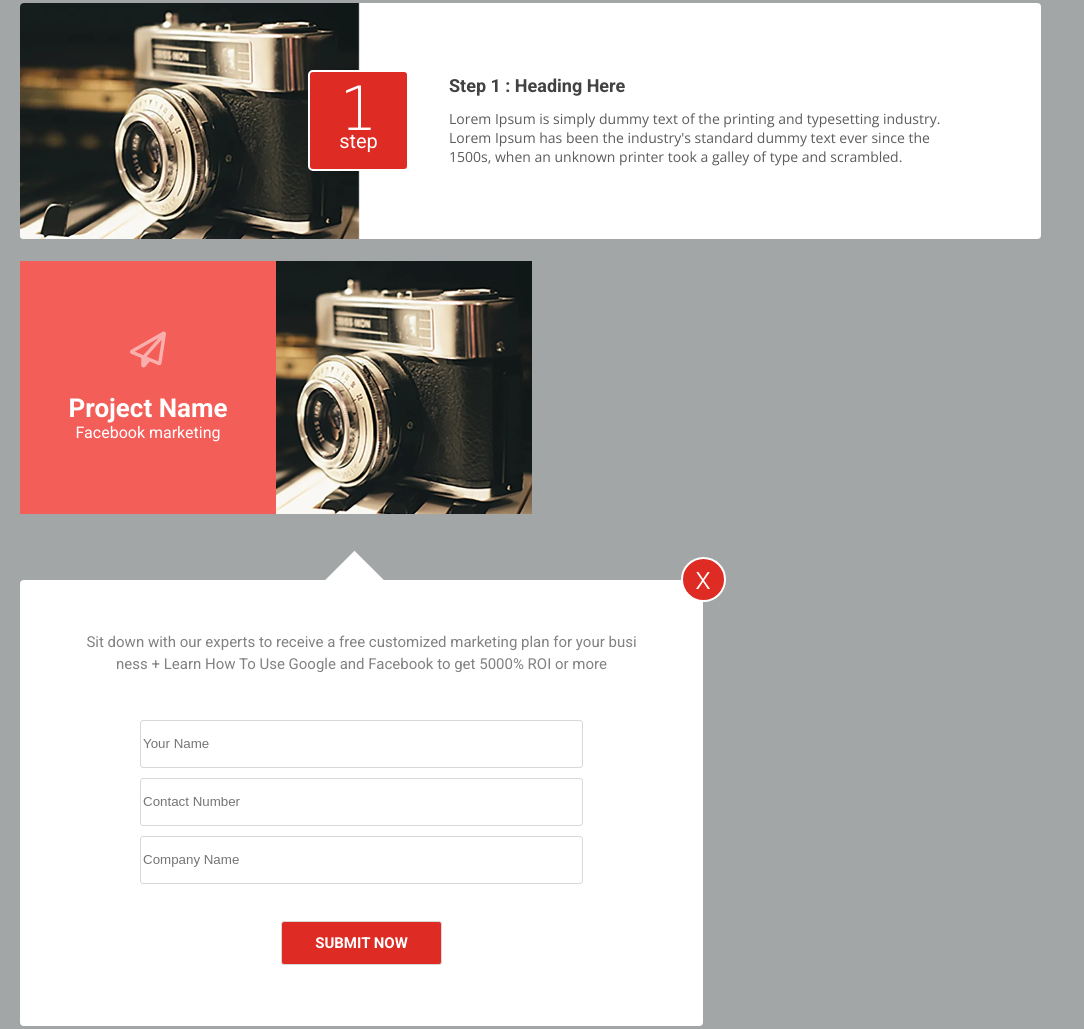
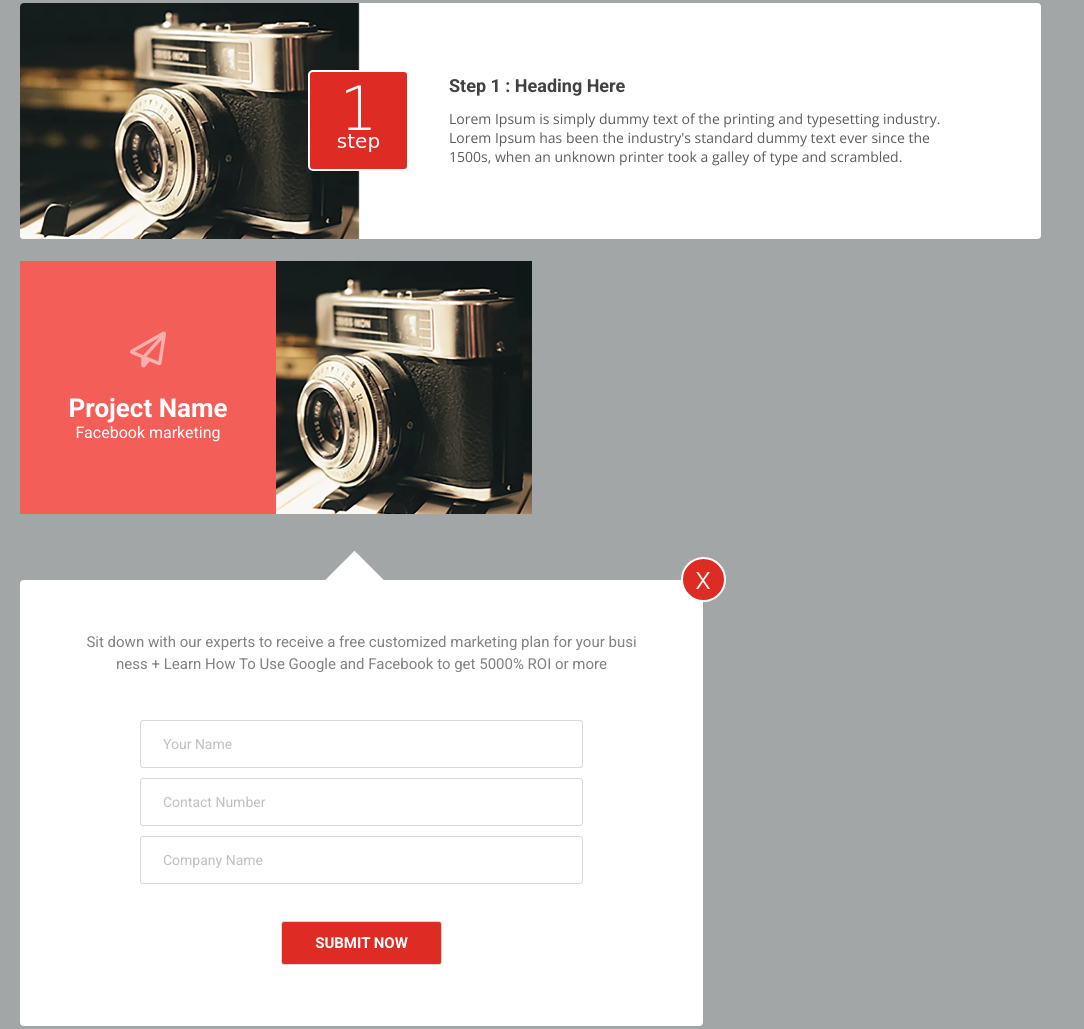
Before and after one commit to PavelNovik/Template_5, a website built with Parcel: page src/uikit.html in a window 1280 px wide. Shown: the part 1492-2521 px from the top of the page, without its empty margins (0-1084 px from the left). Built offline with nearby package versions, Linux system fonts and the light colour scheme; a web font is replaced by a local one.

Commit message:
work with form in workplace

```diff
--- a/src/assets/styles/uikit.scss
+++ b/src/assets/styles/uikit.scss
@@ -101,7 +101,6 @@ hr {
 }
 
 .logos {
-
   .fas,
   .far {
     @include fontAwesome(3rem, $mainWhite);
@@ -288,6 +287,7 @@ hr {
 
     p {
       @extend %smallTitle;
+      font-family: $countFont;
       font-size: 2rem;
       color: $mainWhite;
       transform: translateY(-1.5rem);
@@ -397,6 +397,20 @@ hr {
       margin-bottom: 1rem;
       border: solid 1px #d8d8d8;
       border-radius: 0.3rem;
+      font-family: $mainFont;
+      font-size: 1.4rem;
+      text-transform: capitalize;
+      &:focus {
+        // border: 1px solid rgba($color: #1287bf, $alpha: 0.6);
+        // border-color: rgba($color: #1287bf, $alpha: 0.6);
+        outline: 1px solid rgba($color: #1287bf, $alpha: 0.8);
+        box-shadow: 0rem 0rem 0.5rem #1287bf;
+      }
+
+      &::placeholder {
+        color: rgba($lightGrey, 0.8);
+        padding-left: 2rem;
+      }
 
       &:last-child {
         height: 4.6rem;
@@ -416,6 +430,4 @@ hr {
       }
     }
   }
-
-
 }
--- a/src/assets/styles/utils/_vars.scss
+++ b/src/assets/styles/utils/_vars.scss
@@ -12,6 +12,7 @@ $mainBlack: #424242;
 $mainGrey: #5b5b5b;
 $secondGrey: #5c5c5c;
 $thirdGrey: #828282;
+$lightGrey: #b0b0b0;
 $btnYellow: #f8cd53;
 $workTomato: #f35e59;
 
--- a/src/uikit.html
+++ b/src/uikit.html
@@ -37,7 +37,7 @@
         has been the industry's standard dummy text ever since the 1500s, when an unknown printer took a galley of type
         and scrambled.</p>
     <br>
-    <h2 class="counter__title">1 2 3 4</h2>
+    <h2 class="counter__title">1 2 3 4 step</h2>
     <hr>
     <h2 class="uikit__title">icons</h2>
     <hr>
```
